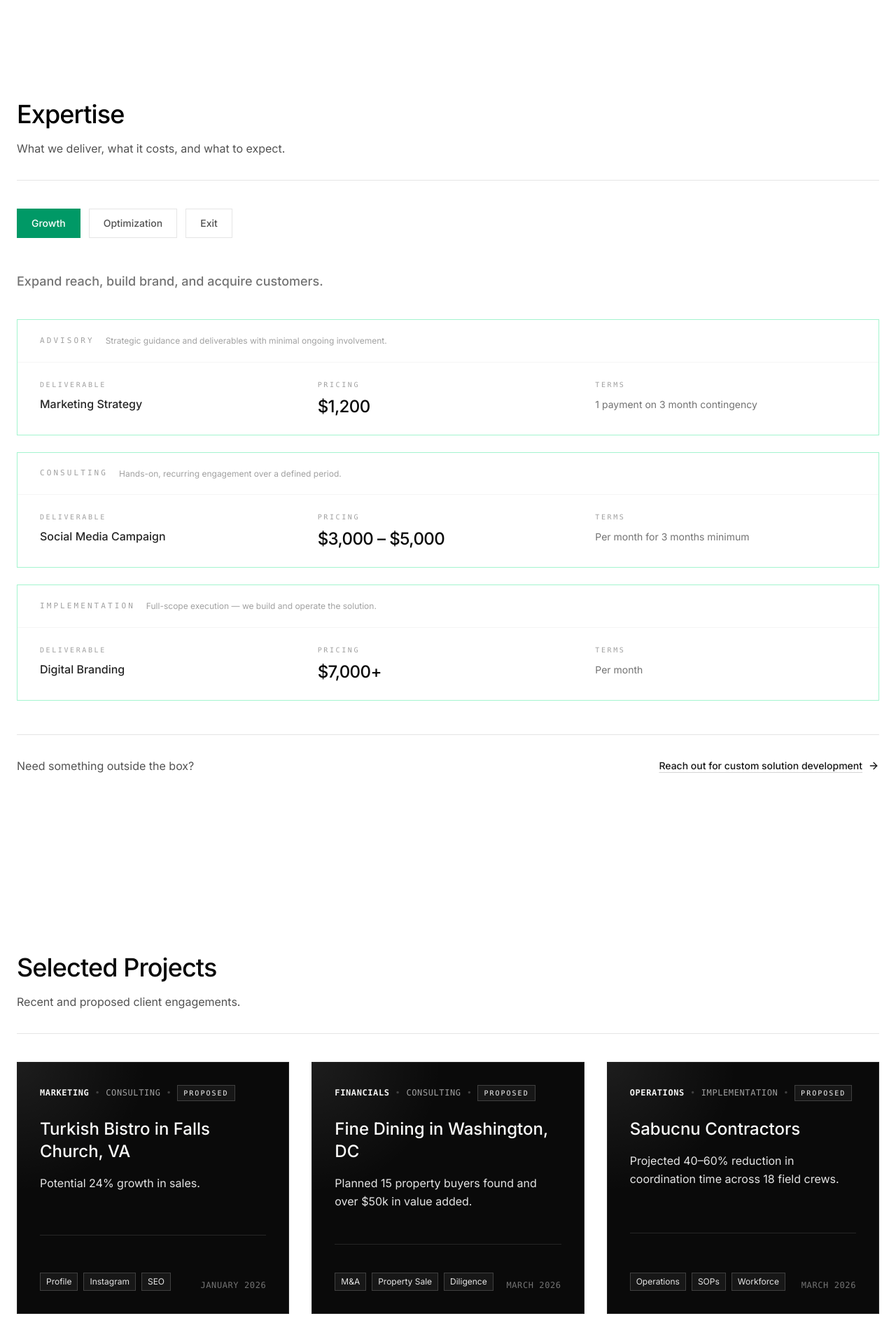
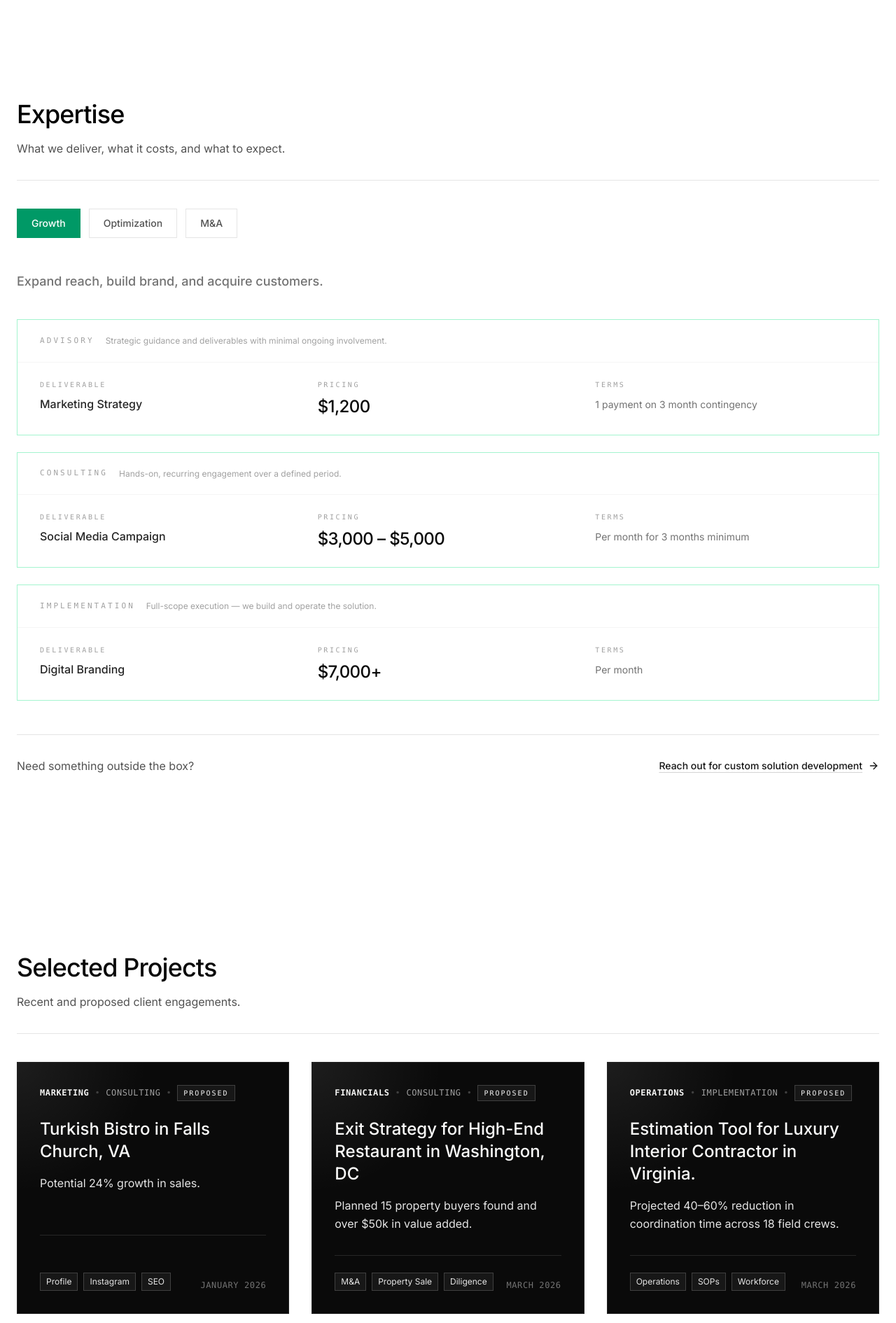
Before and after one commit to aliahm08/B2W, a React (Vite) app: page / in a window 1280 px wide. Shown: the part 2046-3936 px from the top of the page at 70% size. Built offline with nearby package versions, Linux system fonts and the light colour scheme.

Commit message:
Update content and Revision History

```diff
--- a/src/components/Expertise.tsx
+++ b/src/components/Expertise.tsx
@@ -19,7 +19,7 @@ const categoryAccentClasses: Record<Category, { active: string; card: string }>
     active: 'border-sky-600 bg-sky-600 text-white',
     card: 'border-sky-200',
   },
-  Exit: {
+  'M&A': {
     active: 'border-amber-600 bg-amber-600 text-white',
     card: 'border-amber-200',
   },
--- a/src/content/expertiseData.ts
+++ b/src/content/expertiseData.ts
@@ -1,5 +1,5 @@
 export type Tier = 'Advisory' | 'Consulting' | 'Implementation';
-export type Category = 'Growth' | 'Optimization' | 'Exit';
+export type Category = 'Growth' | 'Optimization' | 'M&A';
 
 export interface ExpertiseCell {
   pricing: string;
@@ -10,12 +10,12 @@ export interface ExpertiseCell {
 export type ExpertiseMatrix = Record<Tier, Record<Category, ExpertiseCell>>;
 
 export const tiers: Tier[] = ['Advisory', 'Consulting', 'Implementation'];
-export const categories: Category[] = ['Growth', 'Optimization', 'Exit'];
+export const categories: Category[] = ['Growth', 'Optimization', 'M&A'];
 
 export const categoryDescriptions: Record<Category, string> = {
   Growth: 'Expand reach, build brand, and acquire customers.',
   Optimization: 'Streamline operations and train your workforce.',
-  Exit: 'Prepare, position, and close a sale.',
+  'M&A': 'Prepare, position, and close a sale.',
 };
 
 export const tierDescriptions: Record<Tier, string> = {
@@ -36,7 +36,7 @@ export const expertiseMatrix: ExpertiseMatrix = {
       deliverable: 'SOPs',
       terms: '3 revisions allowed',
     },
-    Exit: {
+    'M&A': {
       pricing: '$100 + $100/lead',
       deliverable: 'Sale Profile',
       terms: 'Exclusively publish on our site',
@@ -53,7 +53,7 @@ export const expertiseMatrix: ExpertiseMatrix = {
       deliverable: 'Workforce Training',
       terms: 'Management or managing owners must take course',
     },
-    Exit: {
+    'M&A': {
       pricing: '$500 + 15% profits',
       deliverable: 'Due Diligence',
       terms: 'Requires full disclosure of financial documents',
@@ -70,7 +70,7 @@ export const expertiseMatrix: ExpertiseMatrix = {
       deliverable: 'Courses',
       terms: 'Limited to 10 total minutes over 3–5 videos',
     },
-    Exit: {
+    'M&A': {
       pricing: '$300/month',
       deliverable: 'Negotiations',
       terms: 'Our negotiations technology requires an NDA',
--- a/src/content/projectShowcaseCards.ts
+++ b/src/content/projectShowcaseCards.ts
@@ -30,7 +30,7 @@ export const showcaseProjects: ShowcaseProject[] = [
     category: 'Financials',
     serviceType: 'Consulting',
     status: 'Proposed',
-    title: 'Fine Dining in Washington, DC',
+    title: 'Exit Strategy for High-End Restaurant in Washington, DC',
     clientDescription: 'Planned 15 property buyers found and over $50k in value added.',
     description:
       'Property sale engagement covering the diligence-as-a-service model, buyer certainty package, and sale rollout.',
@@ -43,7 +43,7 @@ export const showcaseProjects: ShowcaseProject[] = [
     category: 'Operations',
     serviceType: 'Implementation',
     status: 'Proposed',
-    title: 'Sabucnu Contractors',
+    title: 'Estimation Tool for Luxury Interior Contractor in Virginia.',
     clientDescription:
       'Projected 40–60% reduction in coordination time across 18 field crews.',
     description:
--- a/src/content/proposals.ts
+++ b/src/content/proposals.ts
@@ -110,7 +110,7 @@ export const proposalsByPath: Record<string, ProposalContent> = {
       'A transcript and secure document link have been prepared for the signer and for B2W internal follow-up.',
   },
   '/uyghur-eats-acquisition': {
-    proposalTitle: 'Fine Dining in Washington, DC',
+    proposalTitle: 'Exit Strategy for High-End Restaurant in Washington, DC',
     proposalSummary:
       'Launch a low-friction property-sale profile for Uyghur Eats, then layer in deeper buyer diligence and AI-assisted negotiation support only if the owner wants more serious, better-qualified buyer conversations.',
     heroHighlights: [
```
Also changed, not shown: 1 other file (tests, documents, lock files or other folders).
